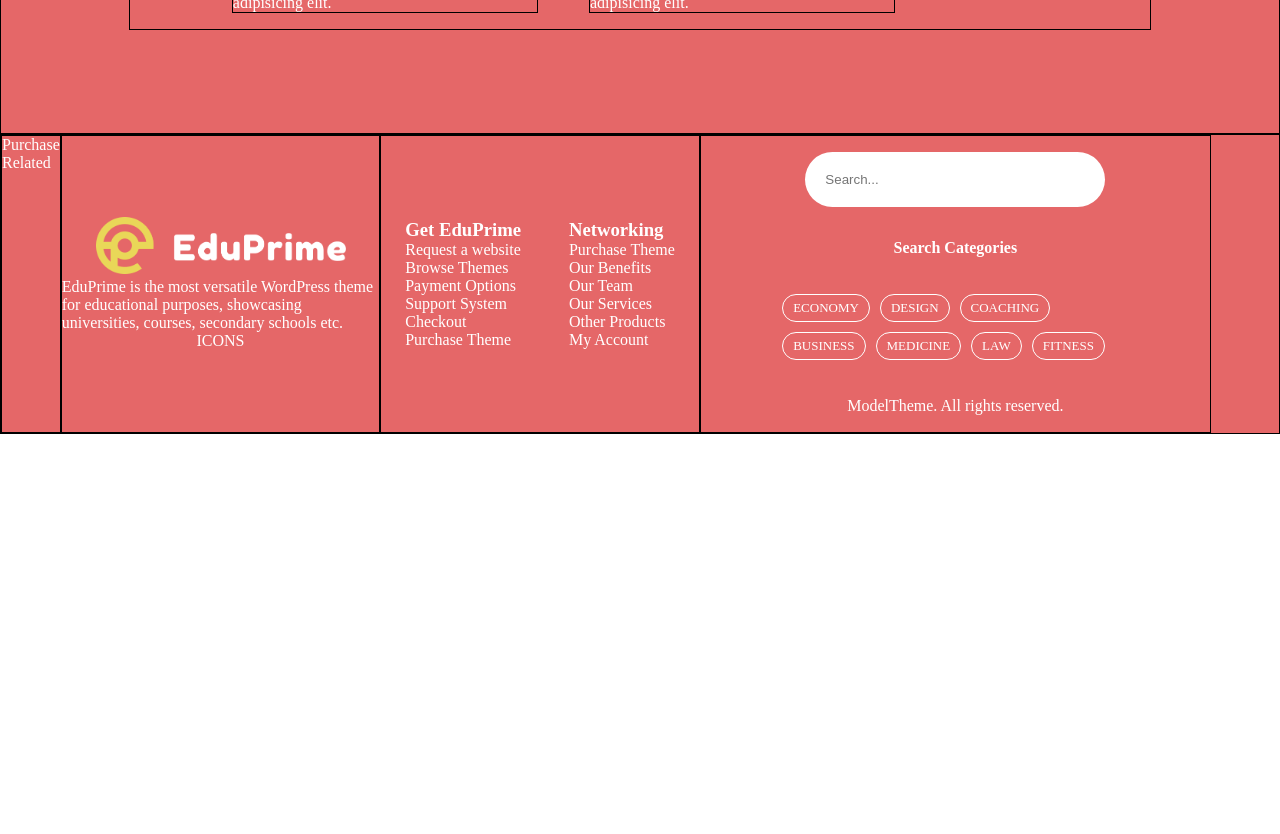
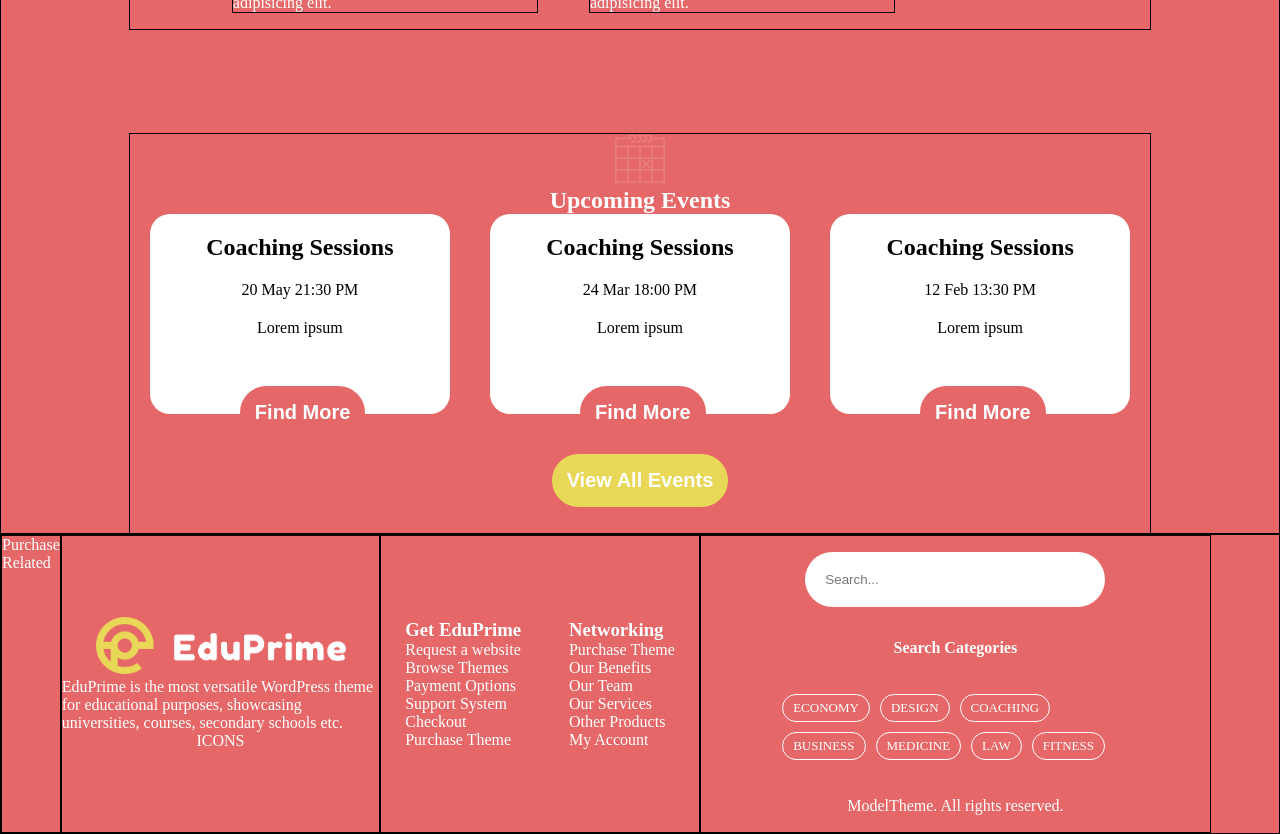
Before and after one commit to Afrodario/proj-html-vuejs, a Vue app: page / in a window 1280 px wide. Shown: the part 1820-2654 px from the top of the page. Before the commit the page ends 2254 px from the top, so only its background shows below. Built offline with nearby package versions, Linux system fonts and the light colour scheme.

Commit message:
14. Creato componente eventi con componente dinamico date

```diff
--- a/src/components/EduMain.vue
+++ b/src/components/EduMain.vue
@@ -4,6 +4,7 @@
       <EduCourses/>
       <EduFaculties/>
       <EduYears/>
+      <EduEvents/>
   </main>
 </template>
 
@@ -12,13 +13,16 @@ import EduJumbotron from '../components/partials/EduJumbotron.vue'
 import EduCourses from '../components/partials/EduCourses.vue'
 import EduFaculties from '../components/partials/EduFaculties.vue'
 import EduYears from '../components/partials/EduYears.vue'
+import EduEvents from '../components/partials/EduEvents.vue'
+
 export default {
     name: "EduMain",
     components: {
         EduJumbotron,
         EduCourses,
         EduFaculties,
-        EduYears
+        EduYears,
+        EduEvents
     }
 }
 </script>
--- /dev/null
+++ b/src/components/partials/EduEvents.vue
@@ -0,0 +1,78 @@
+<template>
+  <section class="events">
+      <div class="container">
+          <div class="events-header">
+              <img class="icon" src="../../assets/img/upcoming-events-calendar-icon.png">
+              <h1>Upcoming Events</h1>
+          </div>
+          <div class="upcoming-events">
+              <EduEventsTab :sessionsDates="sessionsDates"/>
+              <div class="upcoming-btn flex">
+                  <button class="main-btn">View All Events</button>
+              </div>
+          </div>
+      </div>
+  </section>
+</template>
+
+<script>
+import EduEventsTab from './EduEventsTab.vue'
+export default {
+    name: "EduEvents",
+    components: {
+        EduEventsTab
+    },
+    data() {
+        return {
+            sessionsDates: [
+                {
+                    id: 1,
+                    date: "20 May 21:30 PM"
+                },
+                {
+                    id: 2,
+                    date: "24 Mar 18:00 PM"
+                },
+                {
+                    id: 3,
+                    date: "12 Feb 13:30 PM"
+                },
+            ]
+        }
+    }
+}
+</script>
+
+<style lang="scss" scoped>
+@import "../../assets/style/variables.scss";
+section.events {
+    background-color: $brandColor;
+    height: 400px;
+
+    .events-header {
+        text-align: center;
+
+        h1 {
+            color: white;
+            display: block;
+            margin: 0 auto;
+            width: 20%;
+        }
+    }
+
+    .upcoming-events {
+        justify-content: space-around;
+
+        .upcoming-btn {
+            justify-content: center;
+            align-items: center;
+
+            button {
+                margin: 40px 0;
+            }
+        }
+
+    }
+}
+
+</style>
--- /dev/null
+++ b/src/components/partials/EduEventsTab.vue
@@ -0,0 +1,47 @@
+<template>
+  <div class="wrapper flex">
+        <div v-for="(item, index) in sessionsDates"
+            :key="index"
+            class="event">
+            <h2>Coaching Sessions</h2>
+            <span class="event-date">{{item.date}}</span>
+            <p>Lorem ipsum</p>
+            <button class="brand-btn main-btn">Find More</button>
+        </div>
+  </div>
+</template>
+
+<script>
+export default {
+    name: "EduEventsTab",
+    props: {
+        sessionsDates: Array
+    }
+}
+</script>
+
+<style lang="scss" scoped>
+.wrapper {
+    justify-content: space-around;
+
+.event {
+    height: 200px;
+    width: 300px;
+    background-color: white;
+    border-radius: 20px;
+    text-align: center;
+    position: relative;
+
+    h2, span, p {
+        padding: 20px 0;
+    }
+
+    button {
+        position: absolute;
+        bottom: -25px;
+        left: 30%;
+    }
+}
+}
+
+</style>
```
